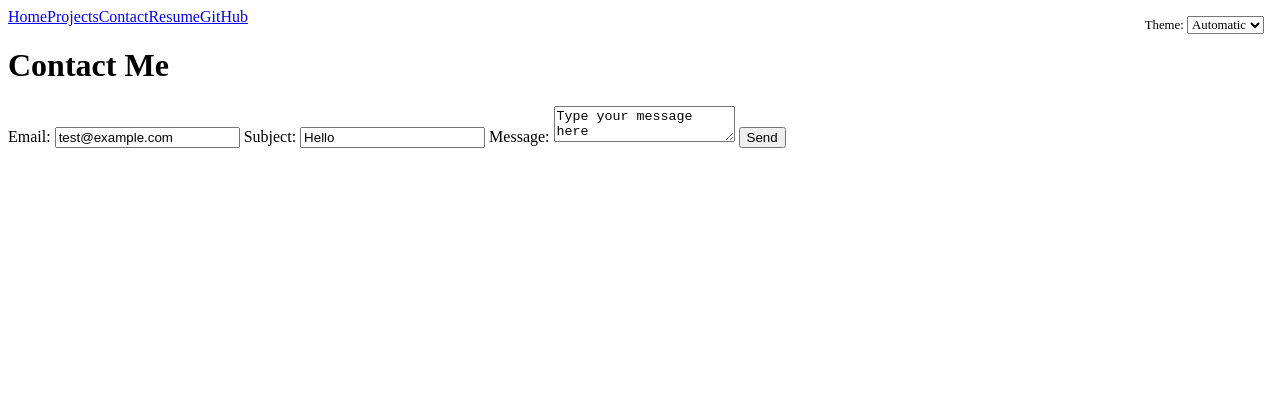
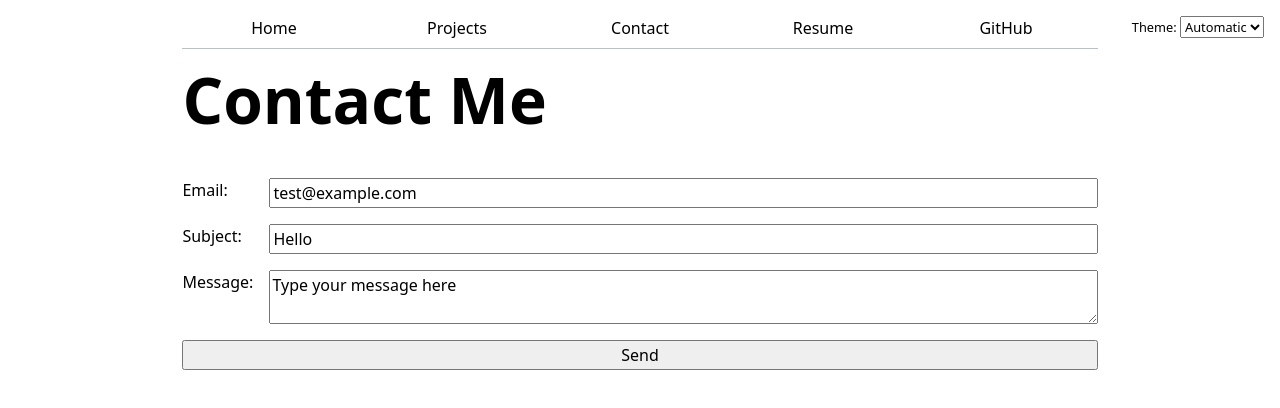
Before and after one commit to wanhan05/Portfolio, a plain HTML site: page contact/index.html in a window 1280 px wide. Drawn offline with Linux system fonts and the light colour scheme.

Commit message:
fix heading

```diff
--- a/style.css
+++ b/style.css
@@ -1,3 +1,95 @@
+/* Accent color */
+:root {
+  --color-accent: oklch(65% 50% 0);
+}
+
+body {
+  font: 100%/1.5 system-ui;
+  max-width: 100ch;
+  margin-inline: max(1em, (100% - 100ch) / 2);
+  accent-color: var(--color-accent);
+}
+
+/* Step 2: Nav */
+nav {
+  display: flex;
+  margin-bottom: 1em;
+  border-bottom: 1px solid oklch(80% 3% 200);
+}
+
+nav a {
+  flex: 1;
+  text-decoration: none;
+  color: inherit;
+  text-align: center;
+  padding: 0.5em;
+}
+
+nav a:hover {
+  border-bottom: 0.4em solid var(--color-accent);
+  padding-bottom: 0.1em;
+  background-color: oklch(from var(--color-accent) 95% 5% h);
+}
+
+nav a.current {
+  border-bottom: 0.4em solid oklch(80% 3% 200);
+  padding-bottom: 0.1em;
+}
+
+/* Step 4.4: Headings */
+h1, h2, h3, h4, h5, h6 {
+  line-height: 1.1;
+  text-wrap: balance;
+}
+
+h1 {
+  margin-top: 0;
+  font-size: 400%;
+}
+
+/* Step 3: Contact form */
+form {
+  display: grid;
+  grid-template-columns: auto 1fr;
+  gap: 1em;
+}
+
+form label {
+  display: grid;
+  grid-template-columns: subgrid;
+  grid-column: 1 / -1;
+}
+
+form input,
+form textarea,
+form button {
+  font: inherit;
+  width: 100%;
+  box-sizing: border-box;
+}
+
+form button {
+  grid-column: 1 / -1;
+}
+
+/* Step 4: Projects grid */
+.projects {
+  display: grid;
+  grid-template-columns: repeat(auto-fill, minmax(15em, 1fr));
+  gap: 1em;
+  margin: 0;
+  padding: 0;
+}
+
+.projects article {
+  display: grid;
+  grid-template-rows: subgrid;
+  grid-row: span 3;
+}
+
+.projects article h2 {
+  margin: 0;
+}
 /* Step 4: Color scheme */
 html {
   color-scheme: light dark;
```
